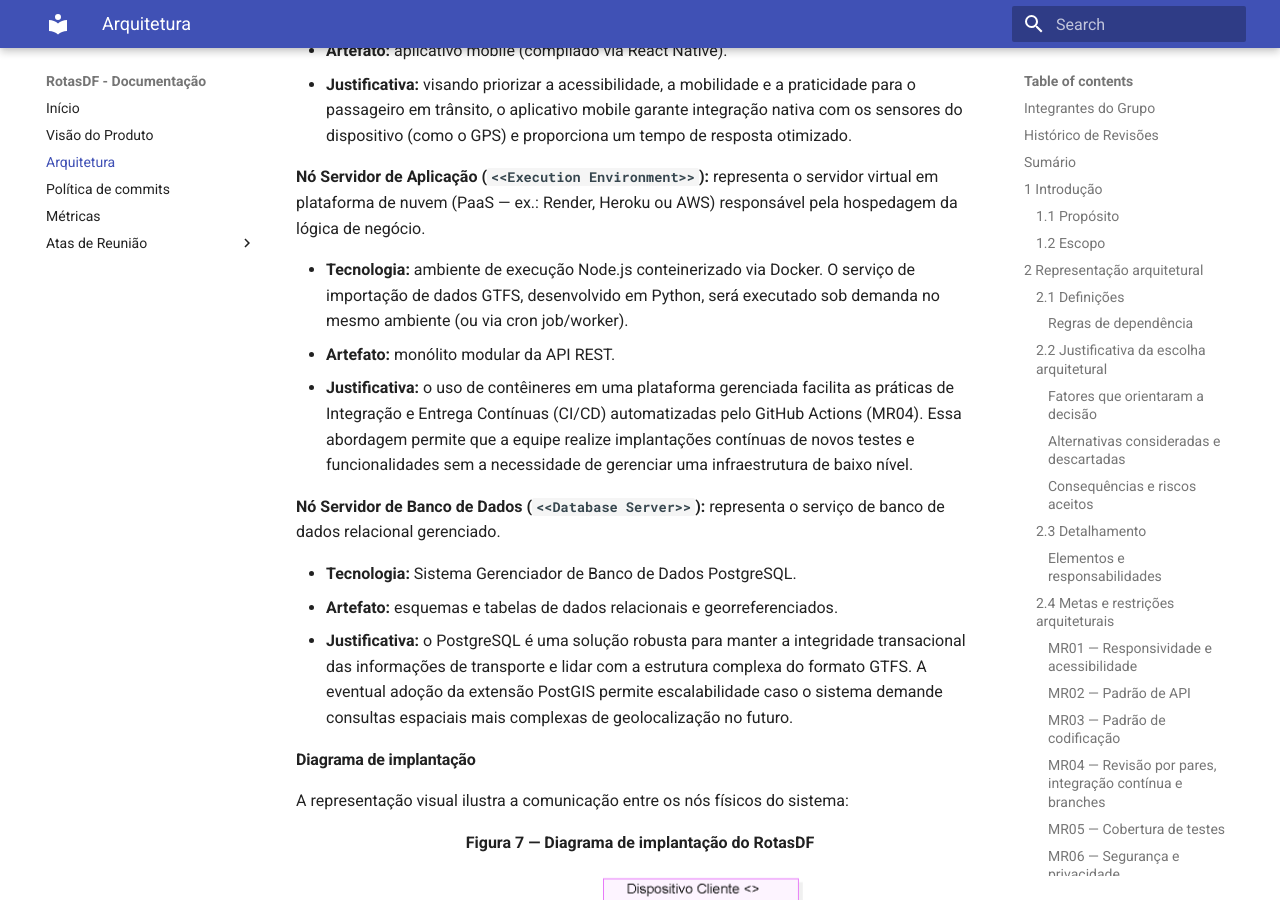
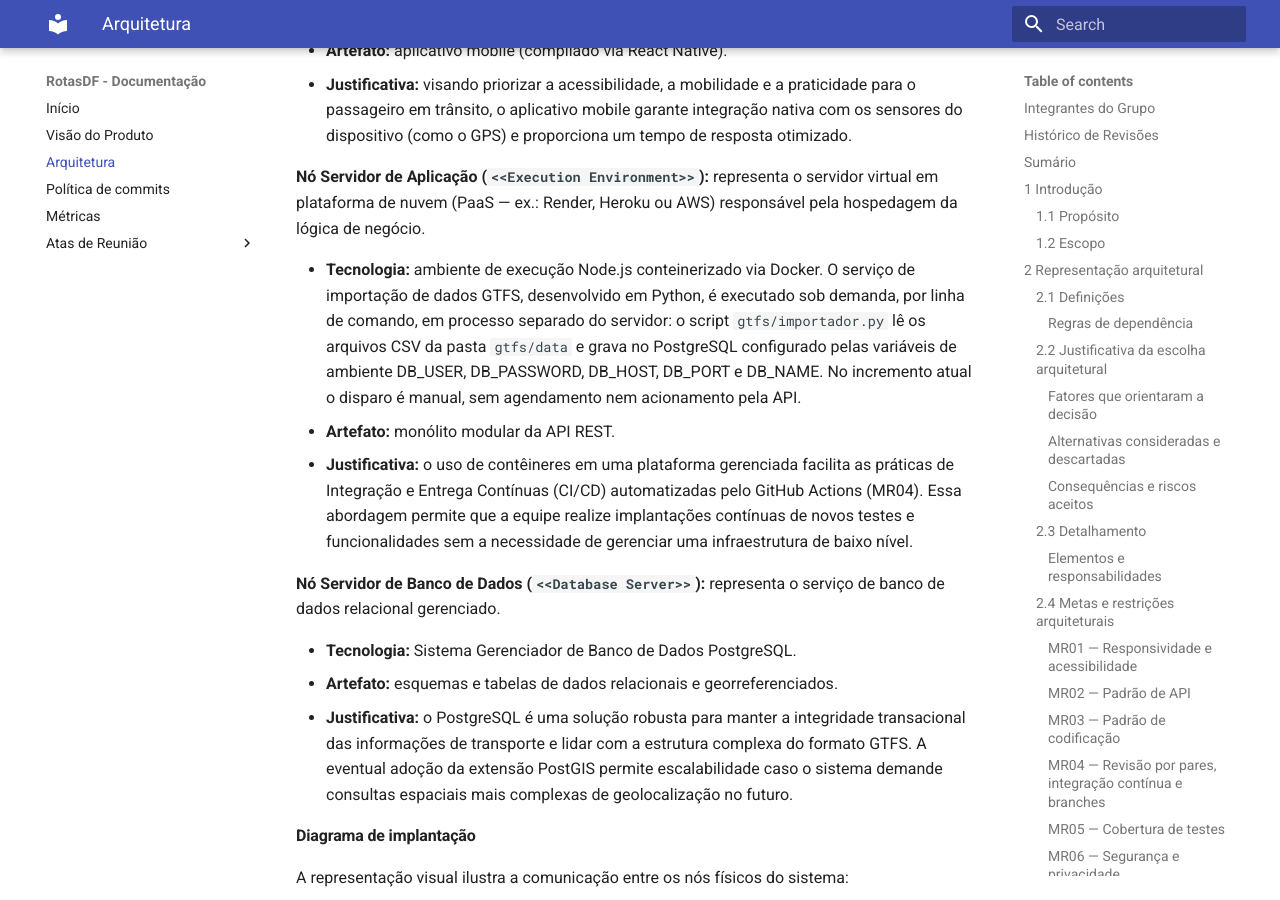
Before and after one commit to FGA0138-MDS-Ajax/2026.2-T02-Knuth, an MkDocs documentation site: the page built from docs/Documento_de_Arquitetura.md, in a window 1280 px wide and 900 px high, scrolled down 23045 px. Built offline with MkDocs 1.6.1 and Material for MkDocs 9.7.7, drawn with Linux system fonts in a browser that asks for light colours.

Commit message:
docs: descreve execução do importador GTFS (DEF-028)

```diff
--- a/docs/Documento_de_Arquitetura.md
+++ b/docs/Documento_de_Arquitetura.md
@@ -420,7 +420,7 @@ O sistema RotasDF será implantado em um ambiente de computação em nuvem (*Clo
 
 **Nó Servidor de Aplicação (`<<Execution Environment>>`):** representa o servidor virtual em plataforma de nuvem (PaaS — ex.: Render, Heroku ou AWS) responsável pela hospedagem da lógica de negócio.
 
-- **Tecnologia:** ambiente de execução Node.js conteinerizado via Docker. O serviço de importação de dados GTFS, desenvolvido em Python, será executado sob demanda no mesmo ambiente (ou via cron job/worker).
+- **Tecnologia:** ambiente de execução Node.js conteinerizado via Docker. O serviço de importação de dados GTFS, desenvolvido em Python, é executado sob demanda, por linha de comando, em processo separado do servidor: o script `gtfs/importador.py` lê os arquivos CSV da pasta `gtfs/data` e grava no PostgreSQL configurado pelas variáveis de ambiente DB_USER, DB_PASSWORD, DB_HOST, DB_PORT e DB_NAME. No incremento atual o disparo é manual, sem agendamento nem acionamento pela API.
 - **Artefato:** monólito modular da API REST.
 - **Justificativa:** o uso de contêineres em uma plataforma gerenciada facilita as práticas de Integração e Entrega Contínuas (CI/CD) automatizadas pelo GitHub Actions (MR04). Essa abordagem permite que a equipe realize implantações contínuas de novos testes e funcionalidades sem a necessidade de gerenciar uma infraestrutura de baixo nível.
 
```
Also changed, not shown: docs/Defeitos_KNUTH.md (+1 -1 lines).
